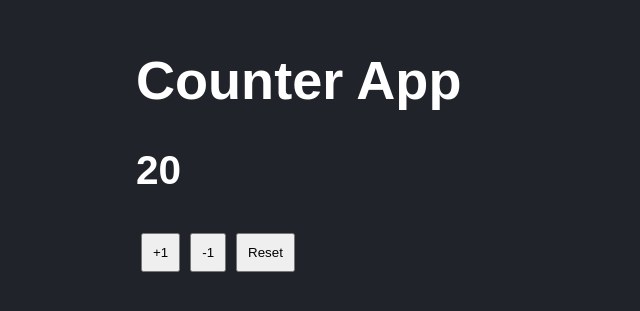
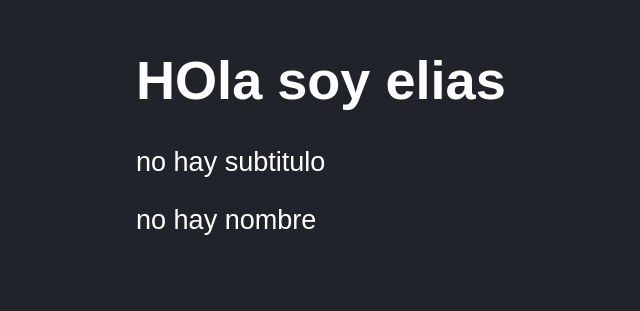
Before and after one commit to EliasCode79/react-apuntes, a React (Vite) app in the folder 04-counter-vite-js-testing/: page / in a window 1280 px wide. Shown: the part 135-446 px from the top of the page, without its empty margins (12-652 px from the left). Built offline with nearby package versions, Linux system fonts and the light colour scheme.

Commit message:
feat: se configuro todas las dependecias y archivos para el el testing de nuestro componenetes

```diff
--- a/04-counter-vite-js-testing/babel.config.cjs
+++ b/04-counter-vite-js-testing/babel.config.cjs
@@ -1,3 +1,6 @@
 module.exports = {
-	presets: [['@babel/preset-env', { targets: { node: 'current' } }]],
+	presets: [
+		['@babel/preset-env', { targets: { esmodules: true } }],
+		['@babel/preset-react', { runtime: 'automatic' }],
+	],
 };
--- a/04-counter-vite-js-testing/jest.config.cjs
+++ b/04-counter-vite-js-testing/jest.config.cjs
@@ -1,4 +1,4 @@
 module.exports = {
-	// TODO: jsdom,
+	testEnvironment: 'jest-environment-jsdom',
 	setupFiles: ['./jest.setup.js'],
 };
--- a/04-counter-vite-js-testing/package.json
+++ b/04-counter-vite-js-testing/package.json
@@ -18,6 +18,8 @@
 	"devDependencies": {
 		"@babel/core": "^7.21.8",
 		"@babel/preset-env": "^7.21.5",
+		"@babel/preset-react": "^7.18.6",
+		"@testing-library/react": "^14.0.0",
 		"@types/jest": "^29.5.1",
 		"@types/react": "^18.0.28",
 		"@types/react-dom": "^18.0.11",
@@ -29,6 +31,7 @@
 		"eslint-plugin-react-refresh": "^0.3.4",
 		"isomorphic-fetch": "^3.0.0",
 		"jest": "^29.5.0",
+		"jest-environment-jsdom": "^29.5.0",
 		"vite": "^4.3.2",
 		"whatwg-fetch": "^3.6.2"
 	}
--- a/04-counter-vite-js-testing/src/FirstComponent.jsx
+++ b/04-counter-vite-js-testing/src/FirstComponent.jsx
@@ -1,10 +1,11 @@
 import PropTypes from 'prop-types';
 
-export const FirtsApp = ({ title, subTitle }) => {
+export const FirtsApp = ({ title, subTitle, name }) => {
 	return (
 		<>
 			<h1>{title}</h1>
 			<p>{subTitle}</p>
+			<p>{name}</p>
 		</>
 	);
 };
@@ -16,7 +17,7 @@ FirtsApp.propTypes = {
 };
 
 FirtsApp.defaultProps = {
-	name: 'elias franco',
-	title: 'no hay titulo',
+	name: 'no hay nombre',
+	// title: 'no hay titulo',
 	subTitle: 'no hay subtitulo',
 };
--- a/04-counter-vite-js-testing/src/main.jsx
+++ b/04-counter-vite-js-testing/src/main.jsx
@@ -7,6 +7,7 @@ import './styles.css';
 
 ReactDOM.createRoot(document.querySelector('#root')).render(
 	<React.StrictMode>
-		<CounterApp value={20} />
+		<FirtsApp title='HOla soy elias' />
+		{/* <CounterApp value={20} /> */}
 	</React.StrictMode>
 );
```
Also changed, not shown: 2 other files (tests, documents, lock files or other folders).
